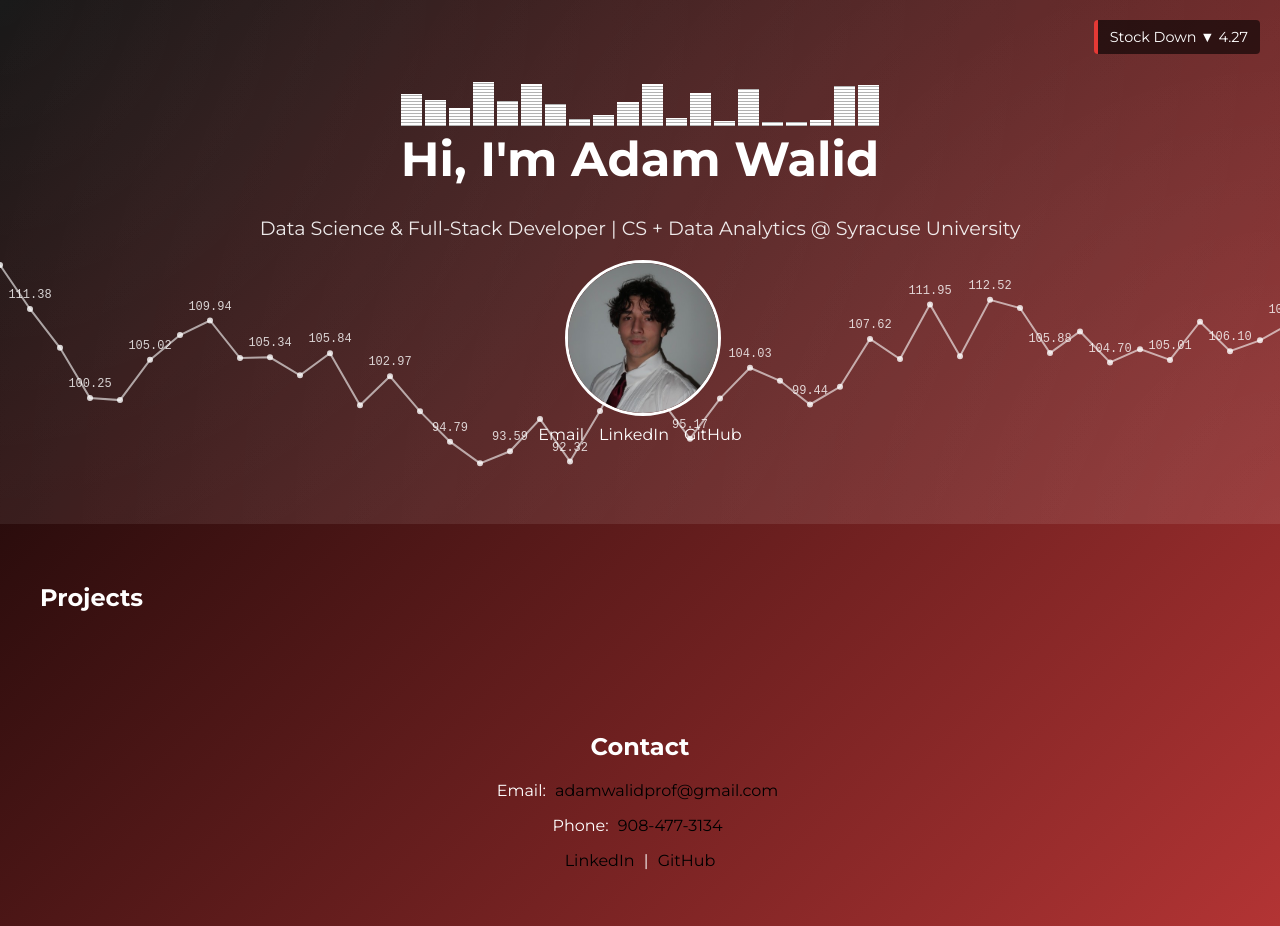
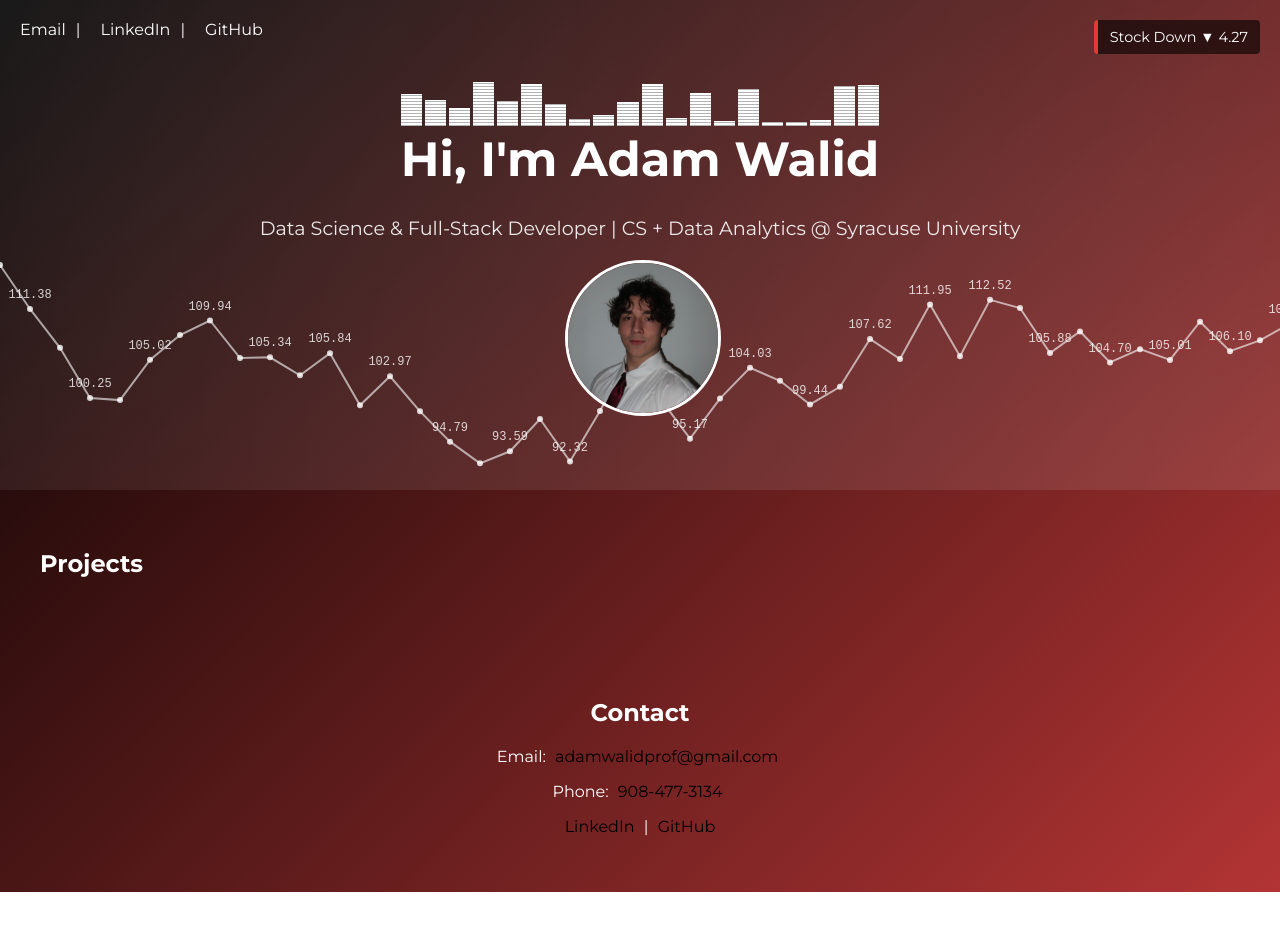
Before and after one commit to adamwalid64/Adam-PortfolioWebsite, a website: page public/index.html in a window 1280 px wide. After the commit the page ends 892 px from the top, so only its background shows below. Drawn offline with Linux system fonts and the light colour scheme; no server answers.

Commit message:
Move contact links to top left

```diff
--- a/public/index.html
+++ b/public/index.html
@@ -11,16 +11,16 @@
   <canvas id="bg-canvas" aria-hidden="true"></canvas>
   <div id="stock-block" class="stock-block"></div>
   <header class="hero">
+    <div class="header-contact">
+      <a href="mailto:adamwalidprof@gmail.com">Email</a>
+      <a href="https://www.linkedin.com/in/adamwalid/" target="_blank" rel="noopener">LinkedIn</a>
+      <a href="https://github.com/adamwalid64" target="_blank" rel="noopener">GitHub</a>
+    </div>
     <div id="bar-container" class="bar-container" aria-hidden="true"></div>
     <h1 class="title">Hi, I'm <strong>Adam Walid</strong></h1>
     <p class="subtitle">Data Science & Full-Stack Developer | CS + Data Analytics @ Syracuse University</p>
     <div class="profile-pic">
       <img src="images/linkedin.jpg" alt="Profile picture" />
-    </div>
-    <div class="header-contact">
-      <a href="mailto:adamwalidprof@gmail.com">Email</a>
-      <a href="https://www.linkedin.com/in/adamwalid/" target="_blank" rel="noopener">LinkedIn</a>
-      <a href="https://github.com/adamwalid64" target="_blank" rel="noopener">GitHub</a>
     </div>
   </header>
   <main>
--- a/public/style.css
+++ b/public/style.css
@@ -26,6 +26,7 @@ body {
 }
 
 .hero {
+  position: relative;
   text-align: center;
   padding: 80px 20px;
   background: radial-gradient(circle at top left, rgba(255,255,255,0.1), transparent),
@@ -48,10 +49,12 @@ body {
 }
 
 .header-contact {
-  margin-top: 15px;
+  position: absolute;
+  top: 20px;
+  left: 20px;
   display: flex;
-  justify-content: center;
-  gap: 15px;
+  align-items: center;
+  gap: 10px;
 }
 
 .header-contact a {
@@ -61,6 +64,13 @@ body {
 
 .header-contact a:hover {
   text-decoration: underline;
+}
+
+.header-contact a:not(:last-child)::after {
+  content: "|";
+  margin-left: 10px;
+  margin-right: 10px;
+  color: var(--accent-gray);
 }
 
 .title {
```
